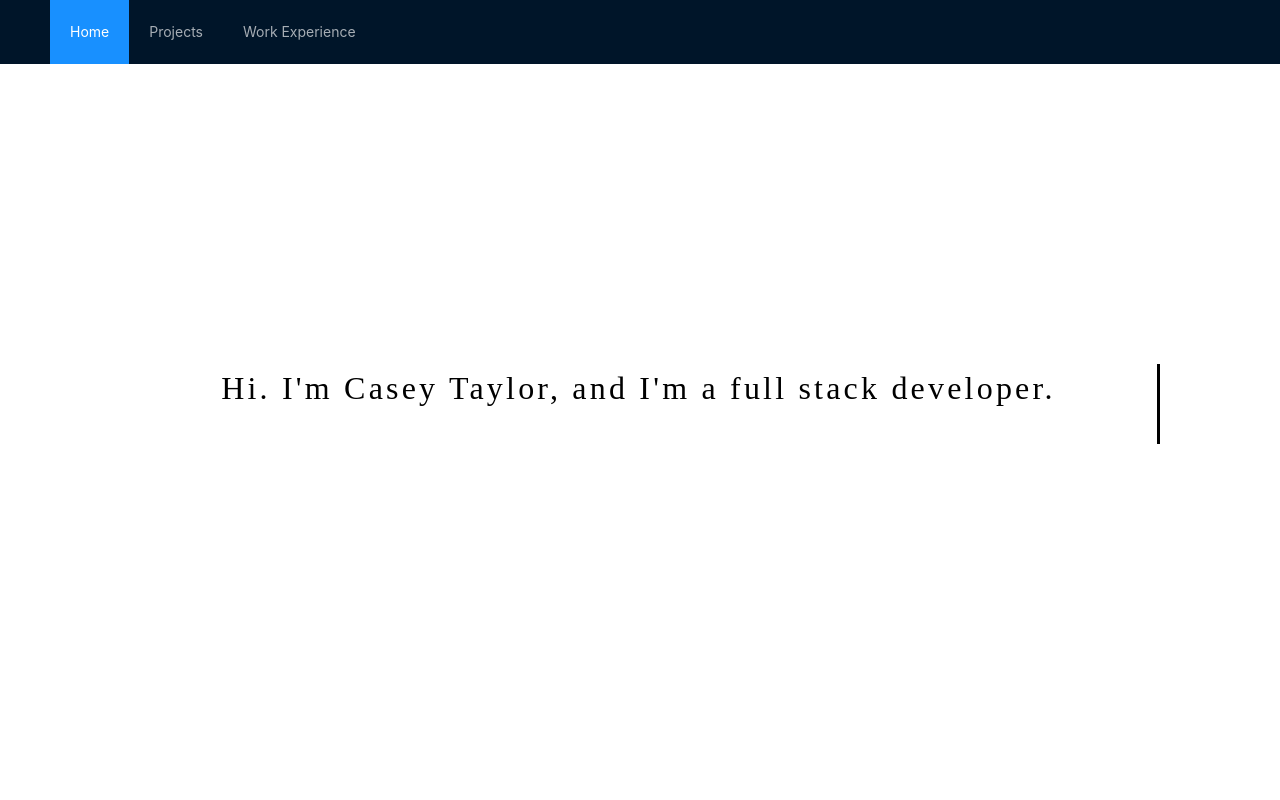
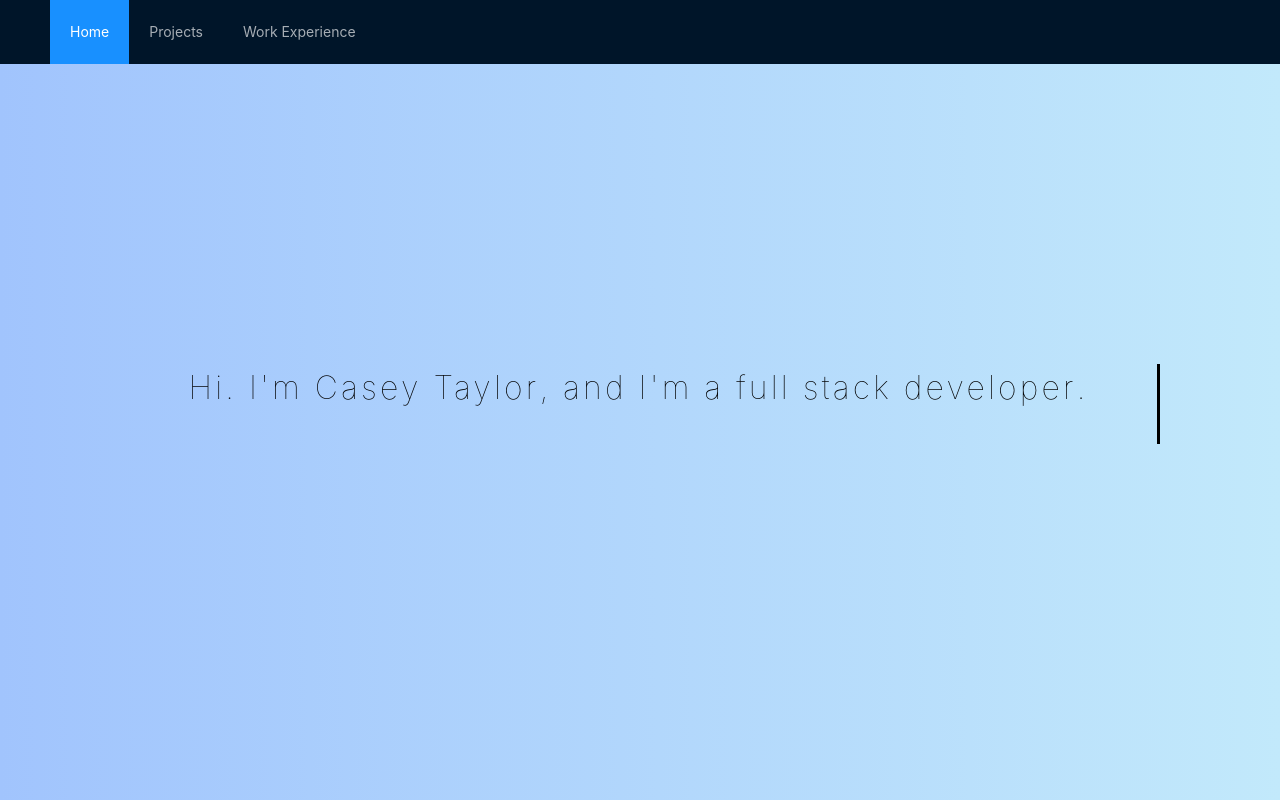
Before and after one commit to caseyjt98/personal-site, a React (Create React App) app: page / in a window 1280 px wide. Shown: the top 800 px of the page. Built offline with nearby package versions, Linux system fonts and the light colour scheme.

Commit message:
add background gradient to home page

```diff
--- a/src/App.js
+++ b/src/App.js
@@ -1,4 +1,4 @@
-import React, { Component } from 'react';
+import React from 'react';
 import { Layout, Menu } from 'antd';
 import './App.css';
 import HomePage from './HomePage/HomePage'
@@ -17,17 +17,14 @@ class App extends React.Component {
   }
 
   displayHomePage = () => {
-    console.log("home page clicked")
     this.setState({ pageView: 'homePage' })
   }
 
   displayProjectPage = () => {
-    console.log("project page clicked")
     this.setState({ pageView: 'projectPage' })
   }
 
   displayWorkPage = () => {
-    console.log("work page clicked")
     this.setState({ pageView: 'workPage' })
   }
 
--- a/src/HomePage/HomePage.css
+++ b/src/HomePage/HomePage.css
@@ -1,9 +1,11 @@
+
 .welcome-container {
     flex-wrap: wrap;
-    background-color: white;
     padding-right: 120px;
     padding-left: 120px;
     padding-top: 300px;
+    padding-bottom: 1000px;
+    /*background-image: url("background-img.jpg"); */
   }
 
   .typewriter {
@@ -11,25 +13,23 @@
       font-size: 24pt;
       line-height: 36pt;
       font-weight: 100;
-      align-content: center;
-      font-family: "Avantgarde, TeX Gyre Adventor, URW Gothic L, sans-serif";
-      overflow: hidden; /* Ensures the content is not revealed until the animation */
-      border-right: .10em solid black; /* The typwriter cursor */
-      white-space: nowrap; /* Keeps the content on a single line */
-      margin: 0 auto; /* Gives that scrolling effect as the typing happens */
-      letter-spacing: .10em; /* Adjust as needed */
+      overflow: hidden;
+      border-right: .10em solid black; /* Typwriter cursor */
+      white-space: nowrap; /* Keeps  content on a single line */
+      margin: 0 auto; /* Gives scrolling effect as the typing happens */
+      letter-spacing: .10em;
       animation:
         typing 3.5s steps(20, end),
         blink-caret .75s step-end infinite;
     }
 
-    /* The typing effect */
+    /* Typing effect */
     @keyframes typing {
       from { width: 0 }
       to { width: 100% }
     }
 
-    /* The typewriter cursor effect */
+    /* Typewriter cursor effect */
     @keyframes blink-caret {
       from, to { border-color: transparent }
       10% { border-color: black }
--- a/src/HomePage/HomePage.js
+++ b/src/HomePage/HomePage.js
@@ -3,10 +3,12 @@ import './HomePage.css'
 
 class HomePage extends React.Component {
     render() {
+        const gradientStyle = {
+            background: 'linear-gradient(to right, #a1c4fd, #c2e9fb)'
+        }
 
         return (
-            <div className="welcome-container">
-
+            <div className="welcome-container" style={gradientStyle} >
                 <div className='typewriter'>
                     <p> Hi. I'm Casey Taylor, and I'm a full stack developer. </p>
                     {/* <p> Welcome to my website. </p> */}
```
